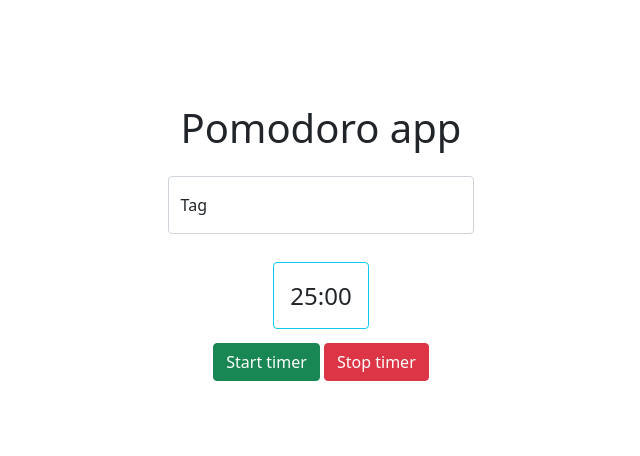
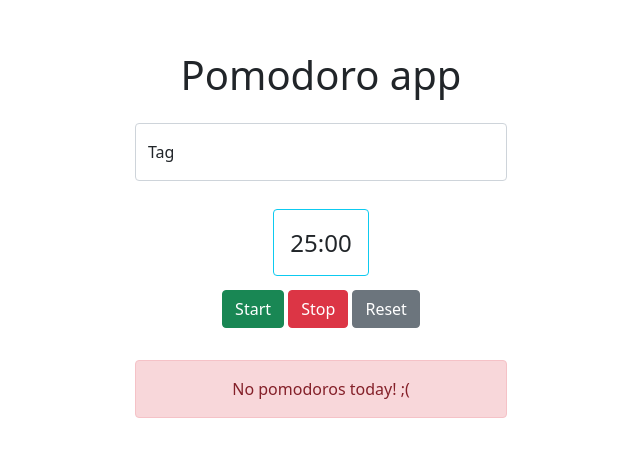
Before and after one commit to davinun99/pomodoro-app, a Next.js app: page / in a window 1280 px wide. Shown: the part 182-638 px from the top of the page, without its empty margins (319-959 px from the left). Built offline with nearby package versions, Linux system fonts and the light colour scheme.

Commit message:
Using alerts to show current pomodoros

```diff
--- a/src/components/main.jsx
+++ b/src/components/main.jsx
@@ -1,10 +1,13 @@
 import React, { useState, useEffect } from 'react'
 
-import {Button, Container, Row, Col, Form, FloatingLabel} from 'react-bootstrap';
+import {Button, Container, Row, Col, Form, FloatingLabel, Alert} from 'react-bootstrap';
 import { prefix } from '../helpers/utils';
 const Main = ({setHeaderPrefix}) => {
-    const [timer, setTimer] = useState({min:25, sec: 0});
+    const INITIAL_STATE = {min:25, sec: 0};
+    const [timer, setTimer] = useState(INITIAL_STATE);
     const [isTimerRunning, setIsTimerRunning] = useState(false);
+    const [totalPomodoros, setTotalPomodoros] = useState(0);
+    const [autoStart, setAutoStart] = useState(true);
     let audio = null;
     if(typeof Audio != "undefined") {
         audio = new Audio(`${prefix}/assets/notificationSound.wav`);
@@ -17,6 +20,11 @@ const Main = ({setHeaderPrefix}) => {
                 if(min === sec && sec === 0){
                     audio.play();
                     setIsTimerRunning(false);
+                    setTotalPomodoros(totalPomodoros+1);
+                    setTimer( INITIAL_STATE );
+                    if(autoStart){
+                        setIsTimerRunning(true);
+                    }
                 }else if(sec === 0){
                     setTimer({
                         ...timer,
@@ -41,6 +49,13 @@ const Main = ({setHeaderPrefix}) => {
         if(audio){
             audio.play();
         }
+    }
+    const handleResetTimer = () => {
+        setIsTimerRunning(false);
+        setTimeout(() => {
+            setTimer( INITIAL_STATE );
+            setIsTimerRunning(true);
+        }, 1000);
     }
     return(
         <Container className="mainContainer d-flex justify-content-center">
@@ -69,13 +84,22 @@ const Main = ({setHeaderPrefix}) => {
                             <span className="h4 p-3 border border-info rounded">{`${timer.min}:${timer.sec.toLocaleString('en-US', { minimumIntegerDigits: 2, useGrouping:false})}`}</span>
                         </div>
                     </Col>
-                    <Col sm="12" className=" mt-3">
+                    <Col sm="12" className="my-3">
                         <div className="text-center">
-                            <Button variant="success" onClick={handleStartTimer}>Start timer</Button>{` `}
-                            <Button variant="danger" onClick={handleStopTimer}>Stop timer</Button>
+                            <Button variant="success" onClick={handleStartTimer}>Start</Button>{` `}
+                            <Button variant="danger" onClick={handleStopTimer}>Stop</Button>{` `}
+                            <Button variant="secondary" onClick={handleResetTimer}>Reset</Button>
                         </div>
                     </Col>
-
+                    <Col sm="12" className="d-flex justify-content-center mt-3">
+                        <Col sm="10" md="6" lg="4" className="text-center ">
+                            {totalPomodoros ?
+                                <Alert variant="success">You have done {totalPomodoros} {totalPomodoros > 1 ? 'pomodoros' :'pomodoro' } today!</Alert>
+                                :
+                                <Alert variant="danger">No pomodoros today! ;(</Alert>
+                            }
+                        </Col>
+                    </Col>
                 </Row>
             </div>
         </Container>
```
